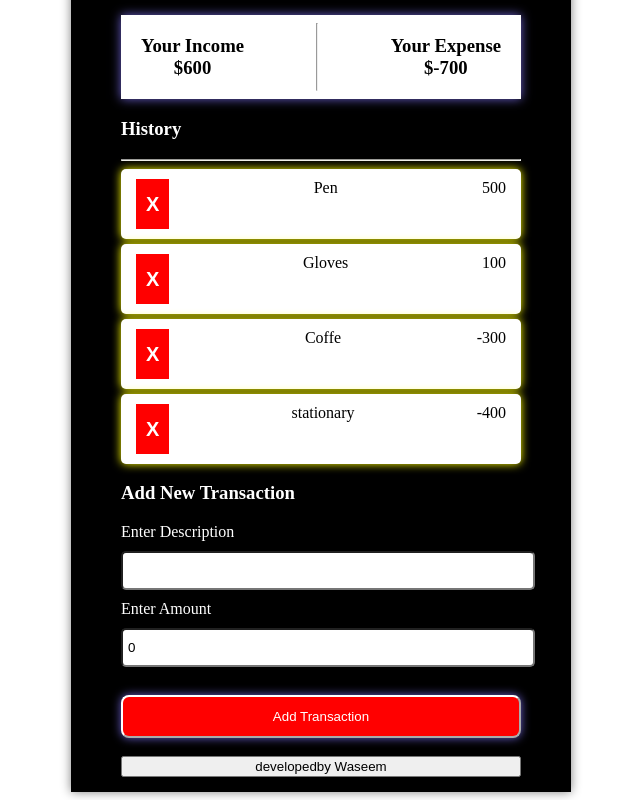
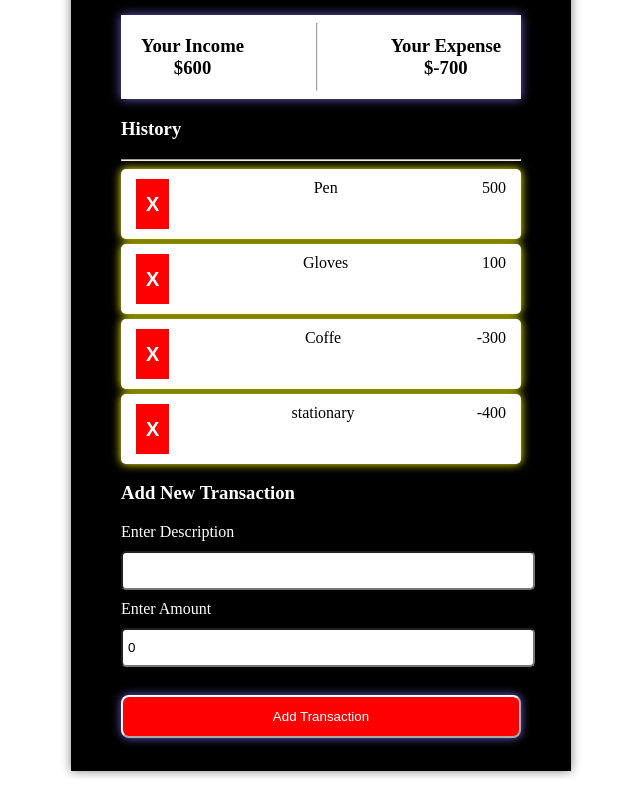
Before and after one commit to waseemrizi/expense-tracker-app, a React (Create React App) app: page / in a window 1280 px wide. Shown: the part 245-1045 px from the top of the page, without its empty margins (319-959 px from the left). After the commit the page ends 1024 px from the top, so only its background shows below. Built offline with nearby package versions, Linux system fonts and the light colour scheme.

Commit message:
update app css child css
delted footer buttom

```diff
--- a/src/App.css
+++ b/src/App.css
@@ -94,8 +94,3 @@
 .transaction-form{
   color: #fff;
 }
-
-.btn-footer{
-  min-width: 400px;
-  margin-bottom: 50;
-}
--- a/src/Child.js
+++ b/src/Child.js
@@ -112,9 +112,7 @@ function Child() {
 
             </form>
 <br  />
-                <div>
-                    <button className="btn-footer">developedby Waseem</button>
-                </div>
+
 
         </div>
     )
```
